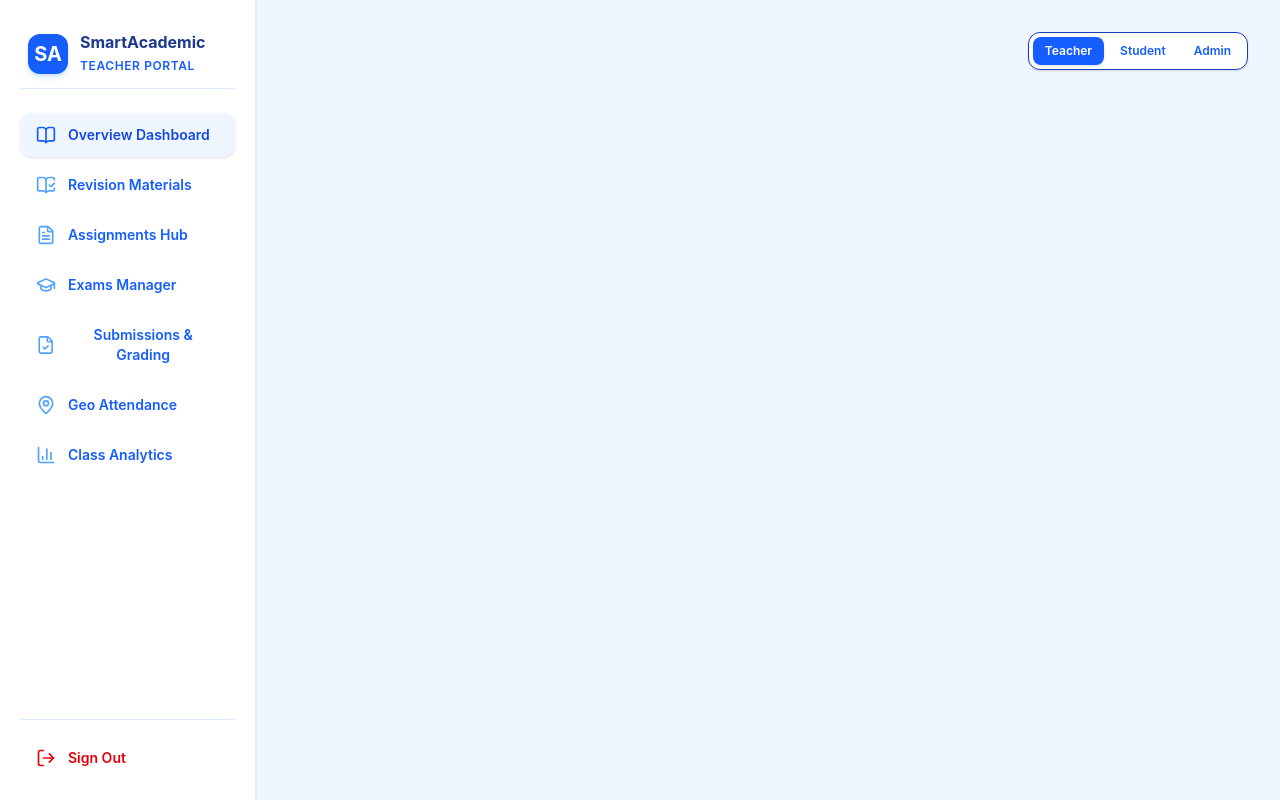
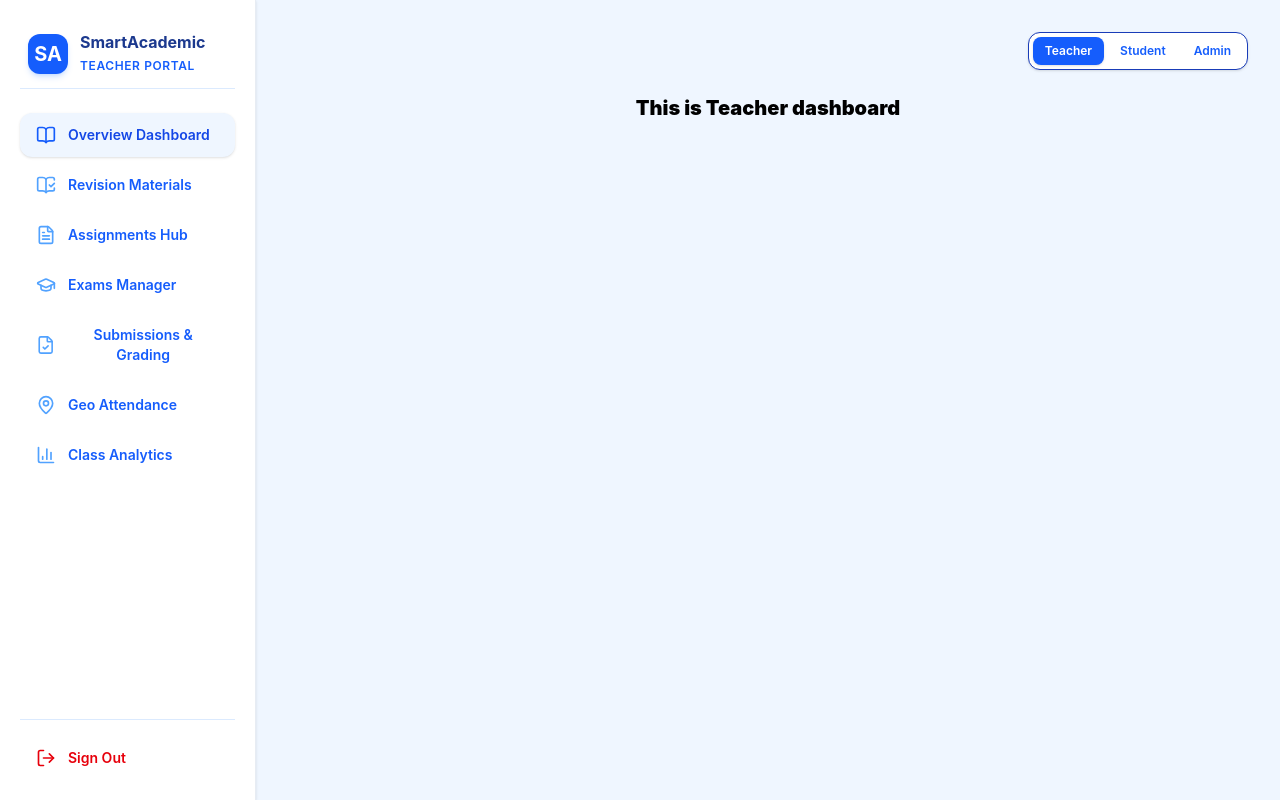
Before and after one commit to rollingsmajiwa/smartcademic_project-frondend, a React (Vite) app: page / in a window 1280 px wide. Built offline with nearby package versions, Linux system fonts and the light colour scheme.

Commit message:
Feat: create h1 in each dashboard

```diff
--- a/src/components/dashboards/AdminDashboard.jsx
+++ b/src/components/dashboards/AdminDashboard.jsx
@@ -0,0 +1,14 @@
+import React, { useState } from "react"
+
+
+   function AdminDashboard() {
+
+    return (
+        <>
+            <h1 className="text-xl text-black font-black text-center">This is admin dashboard</h1>
+        </>
+    )
+
+   }
+
+   export default AdminDashboard
--- a/src/components/dashboards/MainDasboard.jsx
+++ b/src/components/dashboards/MainDasboard.jsx
@@ -1,5 +1,10 @@
 import React, { useState, useEffect } from "react";
 import Sidebar from "../../components/Sidebar";
+import AdminDashboard from "./AdminDashboard";
+import TeacherDashboard from "./TeacherDashboard";
+import StudentDashboard from "./StudentDashboard";
+
+
 
 function MainDashboard() {
   //  userRole tracks who is logged in ('teacher', 'student', or 'admin')
@@ -44,7 +49,16 @@ function MainDashboard() {
             ))}
           </div>
         </div>
+          {/* Dynamic role dashboard */}
 
+        {userRole === 'teacher' && (
+          <TeacherDashboard />
+        )}
+        {userRole === 'student' && (
+          <StudentDashboard />
+        )}
+        {userRole === 'admin' &&
+          <AdminDashboard /> }
 
       </main>
     </div>
--- a/src/components/dashboards/StudentDashboard.jsx
+++ b/src/components/dashboards/StudentDashboard.jsx
@@ -0,0 +1,14 @@
+import React, { useState } from "react"
+
+
+   function StudentDashboard() {
+
+    return (
+        <>
+            <h1 className="text-xl text-black font-black text-center">This is Student dashboard</h1>
+        </>
+    )
+
+   }
+
+   export default StudentDashboard
--- a/src/components/dashboards/TeacherDashboard.jsx
+++ b/src/components/dashboards/TeacherDashboard.jsx
@@ -0,0 +1,14 @@
+import React, { useState } from "react"
+
+
+   function TeacherDashboard() {
+
+    return (
+        <>
+            <h1 className="text-xl text-black font-black text-center">This is Teacher dashboard</h1>
+        </>
+    )
+
+   }
+
+   export default TeacherDashboard
```
